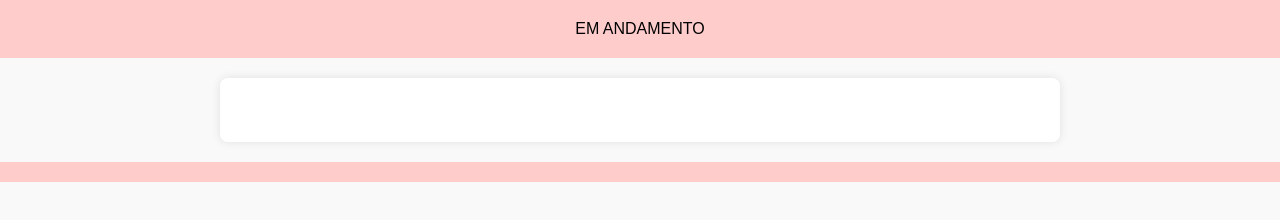
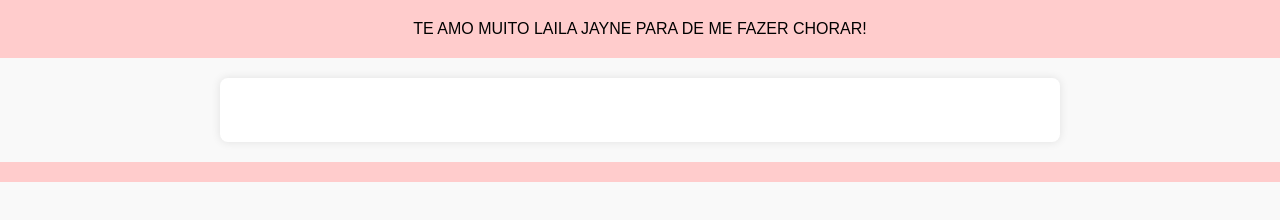
Before and after one commit to alcaJoao/portfolio, a plain HTML site: page index.html in a window 1280 px wide. Drawn offline with Linux system fonts and the light colour scheme.

Commit message:
Update index.html

```diff
--- a/index.html
+++ b/index.html
@@ -8,7 +8,7 @@
   <body>
     <header>
       <div>
-        EM ANDAMENTO
+         TE AMO MUITO LAILA JAYNE PARA DE ME FAZER CHORAR!
       </div>
     </header>
     <main>
```
